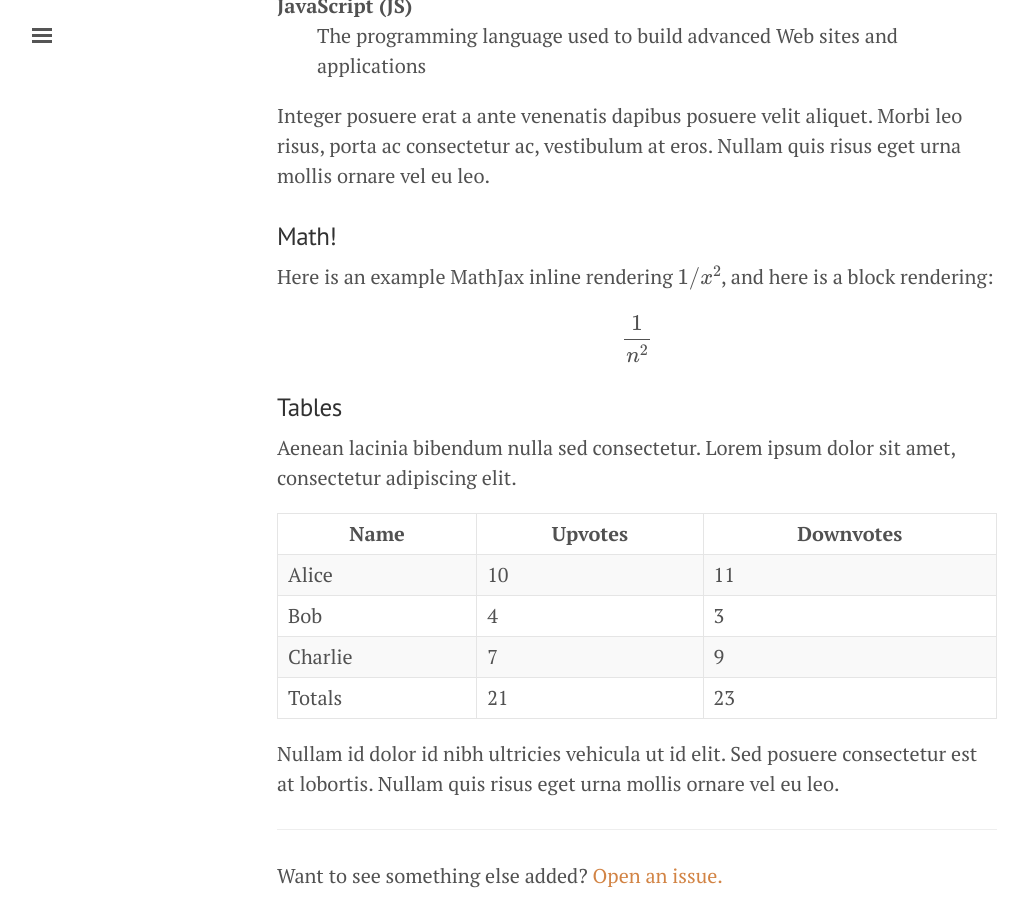
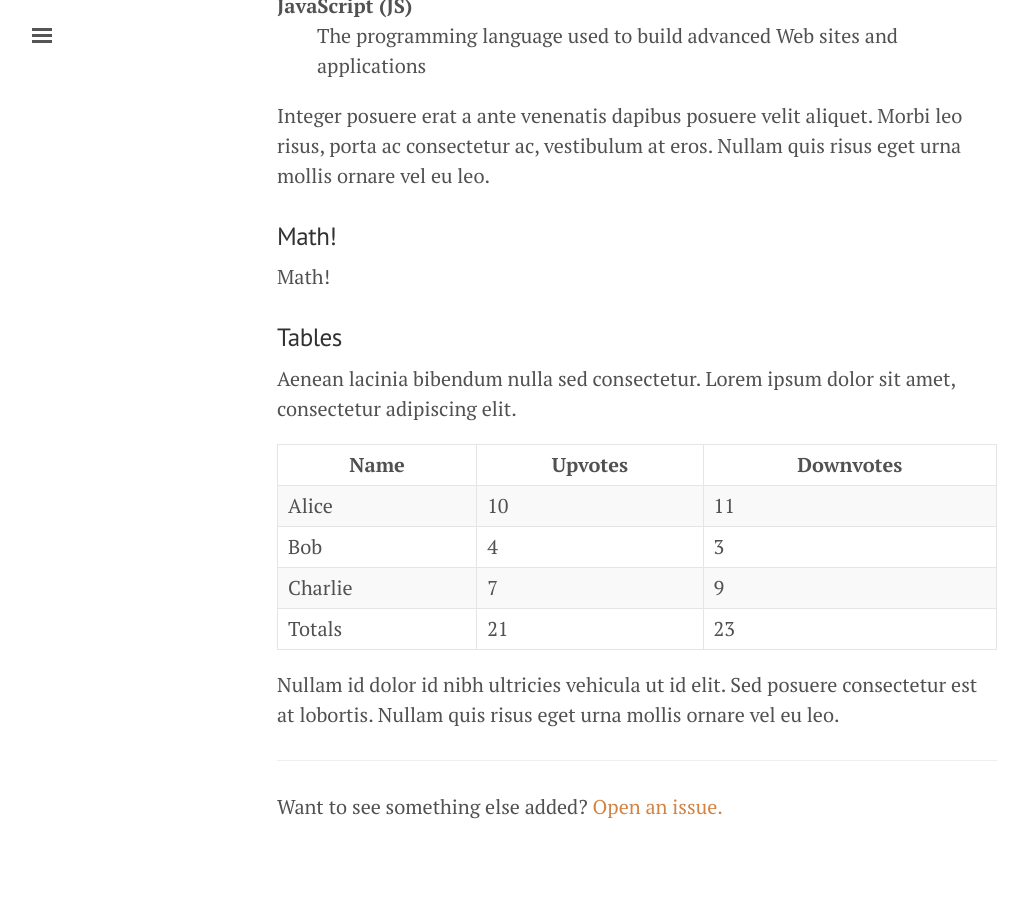
Before and after one commit to denmil/denmil.github.io, a Jekyll site: the page built from _posts/2015-07-10-example.md, in a window 1280 px wide and 900 px high, scrolled down 2509 px. Shown: the whole window, without its empty margins (3-1031 px from the left). Built offline with Jekyll 4.4.1, drawn with Linux system fonts in a browser that asks for light colours; formulas are drawn with MathJax 3.

Commit message:
Remove all latex

```diff
--- a/_posts/2015-07-10-example.md
+++ b/_posts/2015-07-10-example.md
@@ -78,10 +78,7 @@ Cras mattis consectetur purus sit amet fermentum. Sed posuere consectetur est at
 Integer posuere erat a ante venenatis dapibus posuere velit aliquet. Morbi leo risus, porta ac consectetur ac, vestibulum at eros. Nullam quis risus eget urna mollis ornare vel eu leo.
 
 ### Math!
-
-
-Here is an example MathJax inline rendering \\( 1/x^{2} \\), and here is a block rendering:
-\\[ \frac{1}{n^{2}} \\]
+Math!
 
 ### Tables
 
```
